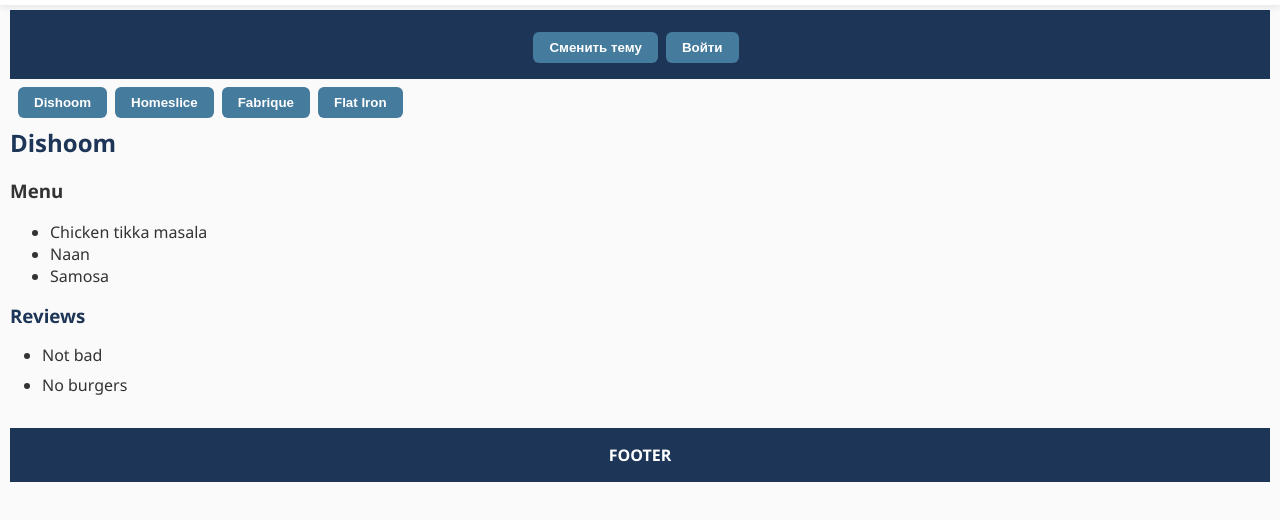
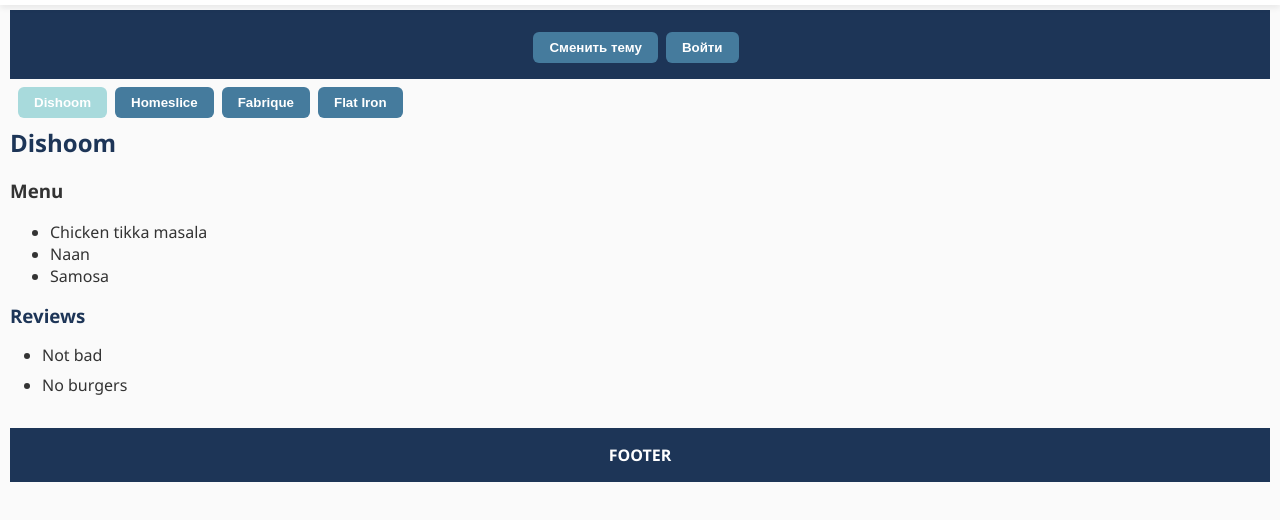
Before and after one commit to Olga-Konashina/react-restaurant, a React (Vite) app: page / in a window 1280 px wide. Shown: the top 520 px of the page. Built offline with nearby package versions, Linux system fonts and the light colour scheme.

Commit message:
Code review fixes

```diff
--- a/src/components/button/button.module.css
+++ b/src/components/button/button.module.css
@@ -11,5 +11,14 @@
 }
 
 .light:hover {
-    background-color: #457b9d;
+    backdarkground-color: #457b9d;
 }
+
+.dark:disabled {
+    background-color: #a8dadc;
+    cursor: not-allowed;
+}
+
+.light:disabled {
+  background-color: #87a3a4;
+}
--- a/src/components/restaurants-page/restaurants-page.jsx
+++ b/src/components/restaurants-page/restaurants-page.jsx
@@ -1,8 +1,8 @@
 import { useState } from "react";
 import { restaurants } from "../../constants/mock";
 import { Restaurant } from "../restaurant/restaurant";
-import { Tab } from "../tab/tab";
 import styles from "./restaurant-page.module.css";
+import { Button } from "../button/button";
 
 export const RestaurantsPage = () => {
   const [activeRestaurantId, setActiveRestaurantId] = useState(
@@ -18,10 +18,10 @@
       <div key="RestaurantsPage">
         <div className={styles.tabPanel}>
           {restaurants.map(({ id, name }) => (
-            <Tab
+            <Button
               key={id}
               title={name}
-              isActive={id === activeRestaurantId}
+              disabled={id === activeRestaurantId}
               onClick={() => {
                 if (id !== activeRestaurantId) {
                   setActiveRestaurantId(id);
--- a/src/components/tab/tab.jsx
+++ /dev/null
@@ -1,5 +0,0 @@
-import { Button } from "../button/button";
-
-export const Tab = ({ title, onClick, isActive }) => {
-  return <Button title={title} onClick={onClick} disabled={isActive} />;
-};
```
